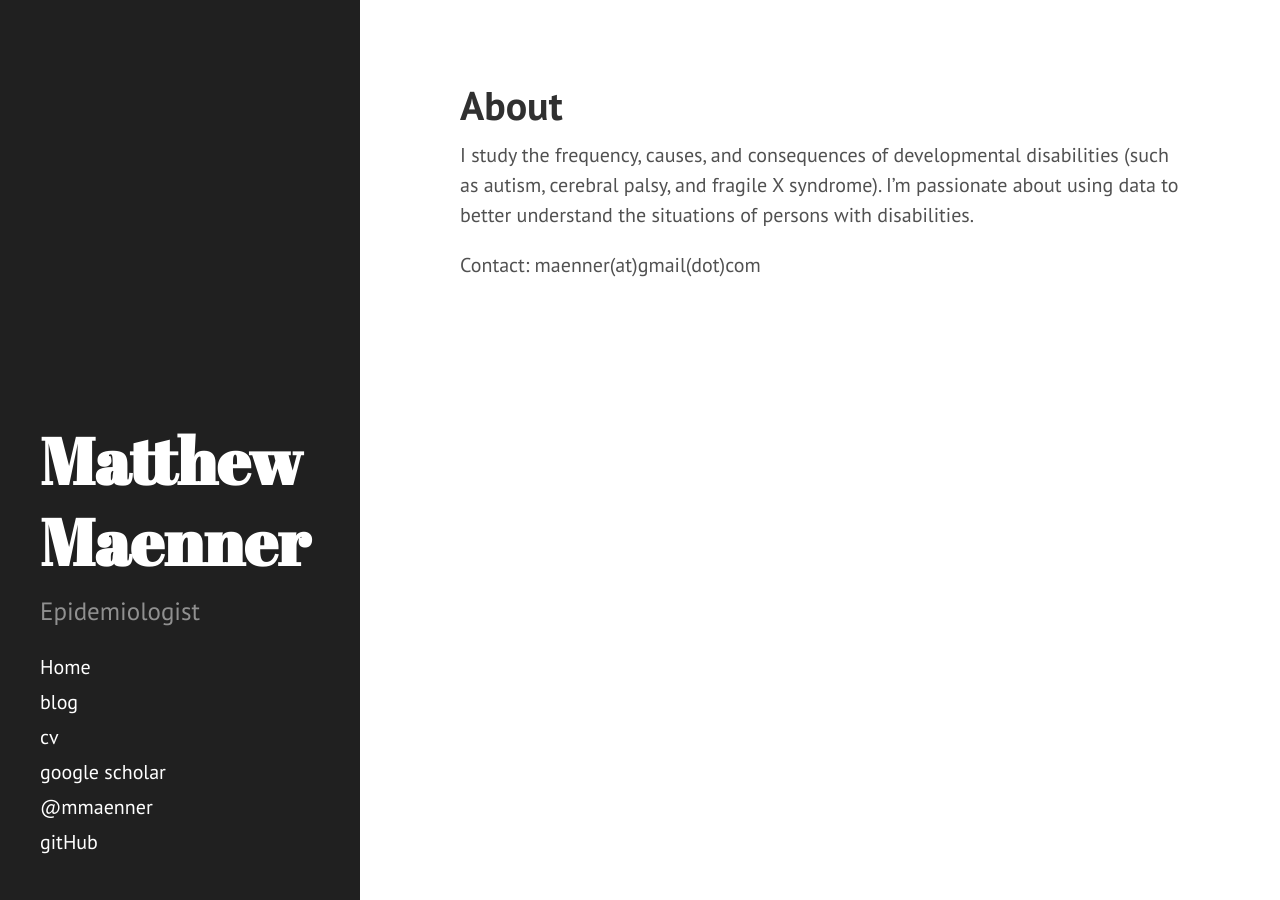
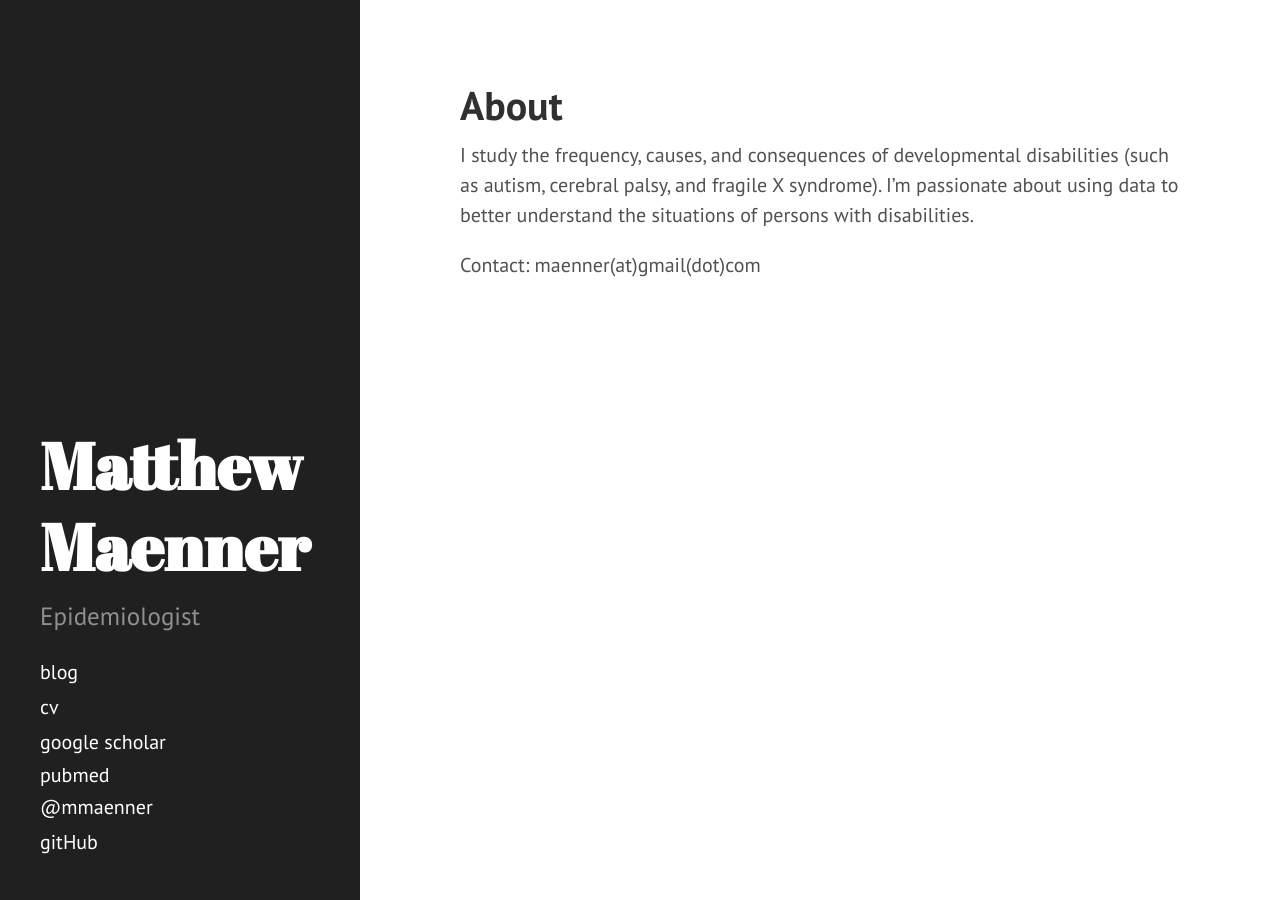
Before and after one commit to mjmaenner/mjmaenner.github.io, a Jekyll site: the page built from index.md, in a window 1280 px wide. Built offline with Jekyll 4.4.1, drawn with Linux system fonts in a browser that asks for light colours; Markdown is read by kramdown in place of the engine named in the settings.

Commit message:
Update sidebar.html

```diff
--- a/_includes/sidebar.html
+++ b/_includes/sidebar.html
@@ -10,16 +10,11 @@
     </div>
 
     <nav class="sidebar-nav">
-      <a class="sidebar-nav-item{% if page.url == site.baseurl %} active{% endif %}" href="{{ site.baseurl }}">Home</a>
-
-      {% comment %}
-        The code below dynamically generates a sidebar nav of pages with
-        `layout: page` in the front-matter. See readme for usage.
-      {% endcomment %}
 
       <a class="sidebar-nav-item" href="http://matthewmaenner.com">blog</a>
       <a class="sidebar-nav-item" href="http://matthewmaenner.com/maennerCV.pdf">cv</a>
       <a class="sidebar-nav-item" href="http://scholar.google.com/citations?user=QxQX8Z0AAAAJ&hl=en">google scholar</a>
+      <a class="http://www.ncbi.nlm.nih.gov/pubmed?term=%22Maenner%20M%22">pubmed</a>
       <a class="sidebar-nav-item" href="http://twitter.com/mmaenner/">@mmaenner</a>
       <a class="sidebar-nav-item" href="http://github.com/mjmaenner/">gitHub</a>
 
```
